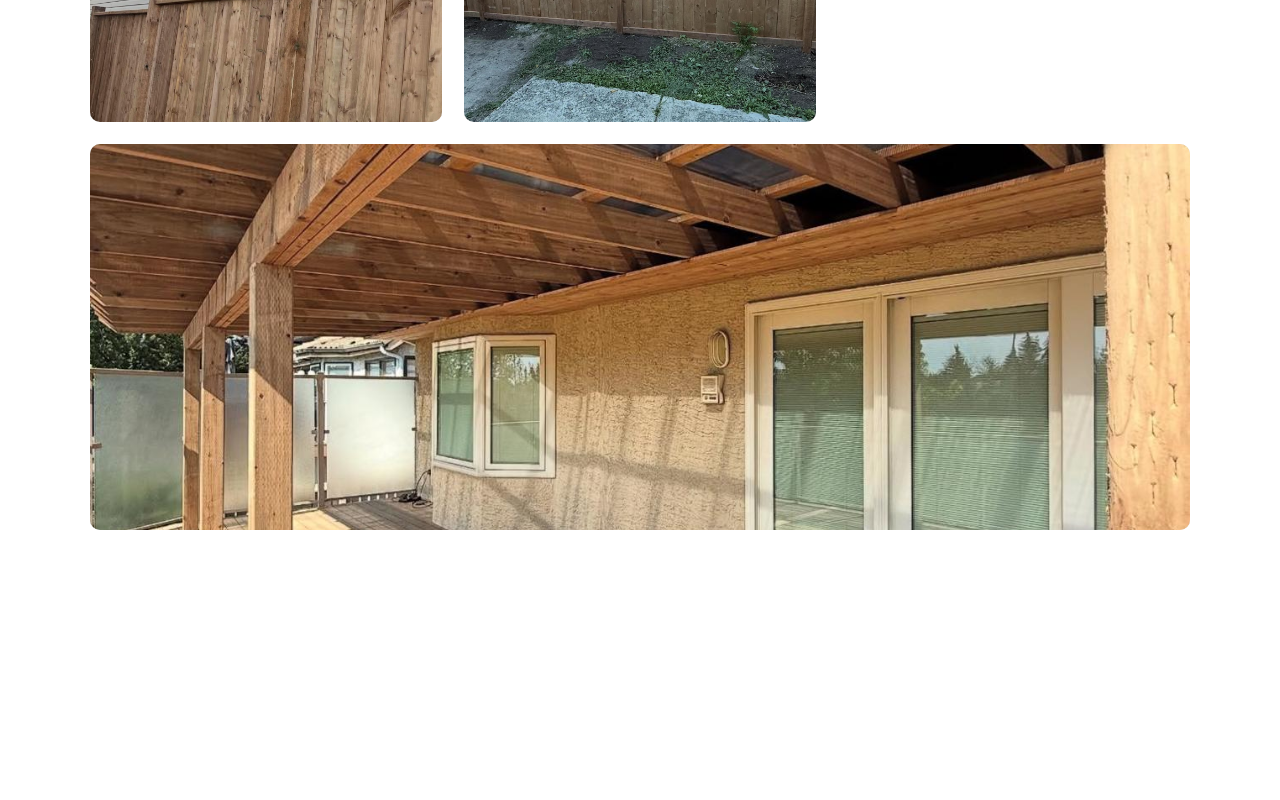
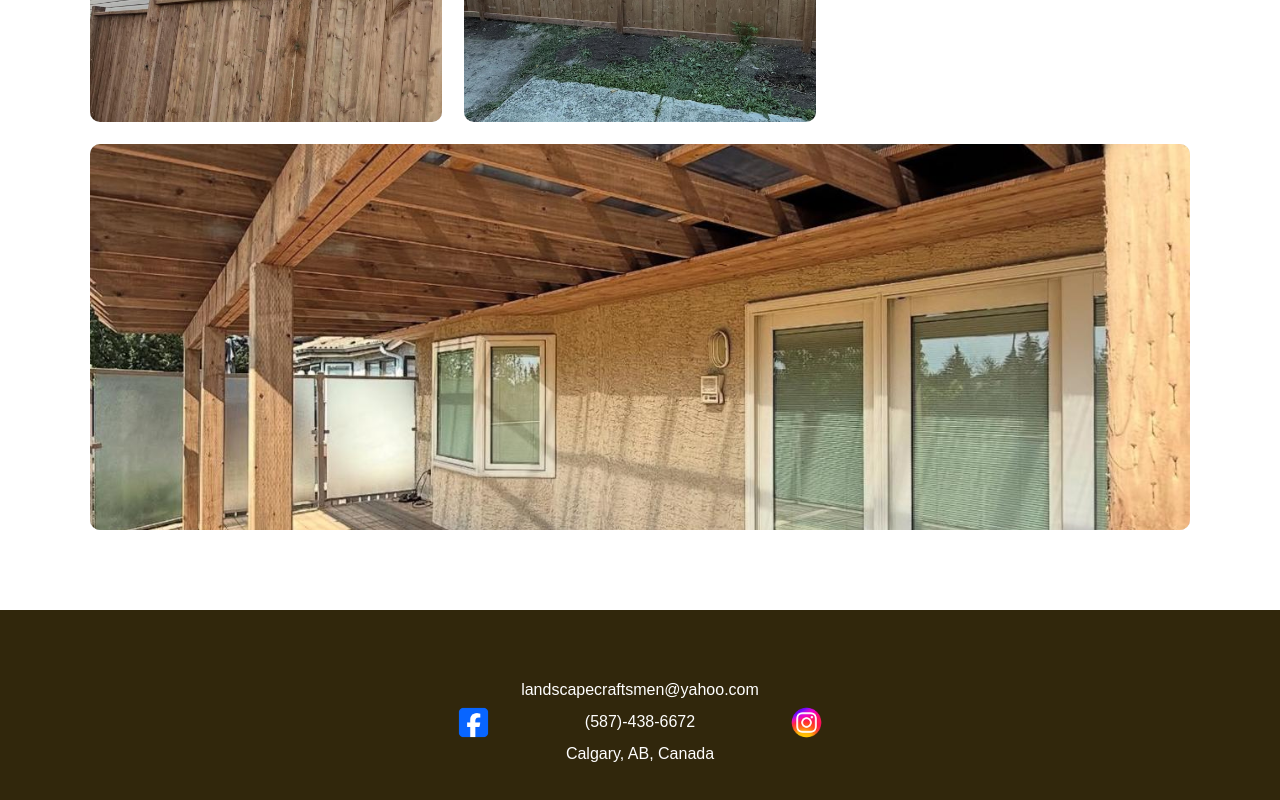
Before and after one commit to Syntactix31/capstone-proj, a Next.js app: page /projects in a window 1280 px wide. Shown: the part 2012-2812 px from the top of the page. Before the commit the page ends 2542 px from the top, so only its background shows below. Built offline with nearby package versions, Linux system fonts and the light colour scheme.

Commit message:
added footer to projects page

```diff
--- a/src/app/projects/page.js
+++ b/src/app/projects/page.js
@@ -3,6 +3,7 @@ import { useState } from "react";
 import Image from "next/image";
 
 import NavBar from "../components/Navbar";
+import Footer from "../components/Footer.js";
 
 const images = [
   "/projects/0ca9cee4-984b-4379-9e97-339140fcc257.JPG",
@@ -130,6 +131,8 @@ export default function ProjectsPage() {
 
     </div>
 
+    <Footer />
+
     </>
   );
 }
```
